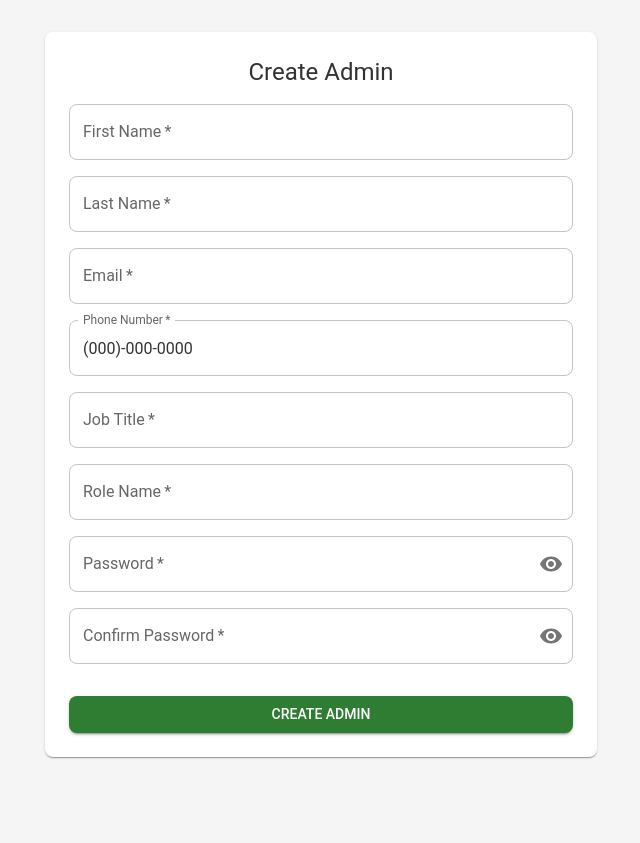
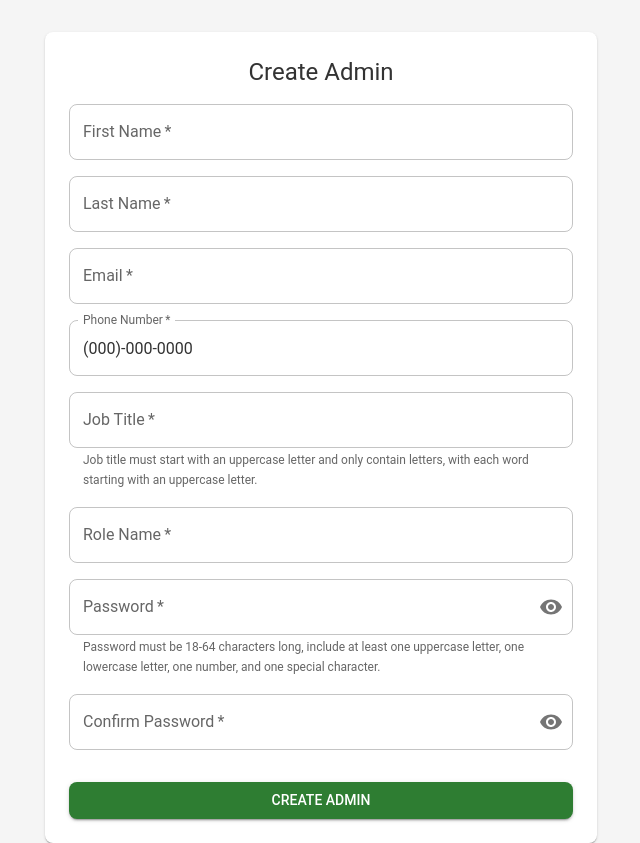
Before and after one commit to Zhenzhong-Zhou/widenaturals, a React (Create React App) app in the folder client/: page /public in a window 1280 px wide. Shown: the whole page, without its empty margins (319-959 px from the left). Built offline with nearby package versions, Linux system fonts and the light colour scheme; no server answers.

Commit message:
Enhance UX

```diff
--- a/client/src/components/Forms/EmployeeForm/EmployeeForm.jsx
+++ b/client/src/components/Forms/EmployeeForm/EmployeeForm.jsx
@@ -2,7 +2,7 @@ import { useState } from 'react';
 import { useTheme } from '@mui/material/styles';
 import { Box, Button, Typography, Container, Paper, IconButton, InputAdornment } from '@mui/material';
 import { Visibility, VisibilityOff } from '@mui/icons-material';
-import { useSnackbar } from "notistack";
+import { useSnackbar } from 'notistack';
 import { InputField } from "../../index";
 import employeeFormStyles from './EmployeeFormStyles';
 
@@ -10,6 +10,7 @@ const EmployeeForm = ({ title, onSubmit, fields }) => {
     const theme = useTheme();
     const styles = employeeFormStyles(theme);
     const { enqueueSnackbar } = useSnackbar();
+
     const [formData, setFormData] = useState(
         fields.reduce((acc, field) => {
             acc[field.name] = field.name === 'phone_number' ? '(000)-000-0000' : '';
@@ -32,8 +33,6 @@ const EmployeeForm = ({ title, onSubmit, fields }) => {
             if (digits.length > 10) {
                 digits = digits.slice(0, 10);
             }
-
-            // Format according to (000)-000-0000
             let formattedValue = digits;
             if (digits.length > 6) {
                 formattedValue = `(${digits.slice(0, 3)})-${digits.slice(3, 6)}-${digits.slice(6, 10)}`;
@@ -54,7 +53,6 @@ const EmployeeForm = ({ title, onSubmit, fields }) => {
             });
         }
 
-        // Clear error for the field being updated
         if (errors[name]) {
             setErrors({
                 ...errors,
@@ -71,8 +69,21 @@ const EmployeeForm = ({ title, onSubmit, fields }) => {
             }
         });
 
+        // Password validation
+        const passwordRegex = /^(?=.*[a-z])(?=.*[A-Z])(?=.*\d)(?=.*[!@#$%^&*()_+{}:;<>,.?~\-=\[\]\\|]).{18,64}$/;
+        if (!passwordRegex.test(formData.password)) {
+            tempErrors.password = 'Password must be 18-64 characters long, include at least one uppercase letter, one lowercase letter, one number, and one special character.';
+        }
+
+        // Confirm password validation
         if (formData.password !== formData.confirm_password) {
             tempErrors.confirm_password = 'Passwords do not match';
+        }
+
+        // Job title validation
+        const jobTitleRegex = /^[A-Z][a-z]*(\s[A-Z][a-z]*)*$/;
+        if (!jobTitleRegex.test(formData.job_title)) {
+            tempErrors.job_title = 'Job title must start with an uppercase letter and only contain letters, with each word starting with an uppercase letter.';
         }
 
         setErrors(tempErrors);
@@ -111,7 +122,7 @@ const EmployeeForm = ({ title, onSubmit, fields }) => {
                             onChange={handleChange}
                             required={field.required}
                             error={!!errors[field.name]}
-                            helperText={errors[field.name]}
+                            helperText={errors[field.name] || (field.name === 'password' && !errors.password ? 'Password must be 18-64 characters long, include at least one uppercase letter, one lowercase letter, one number, and one special character.' : field.name === 'job_title' && !errors.job_title ? 'Job title must start with an uppercase letter and only contain letters, with each word starting with an uppercase letter.' : '')}
                             sx={styles.input}
                             InputProps={field.type === 'password' ? {
                                 endAdornment: (
```
